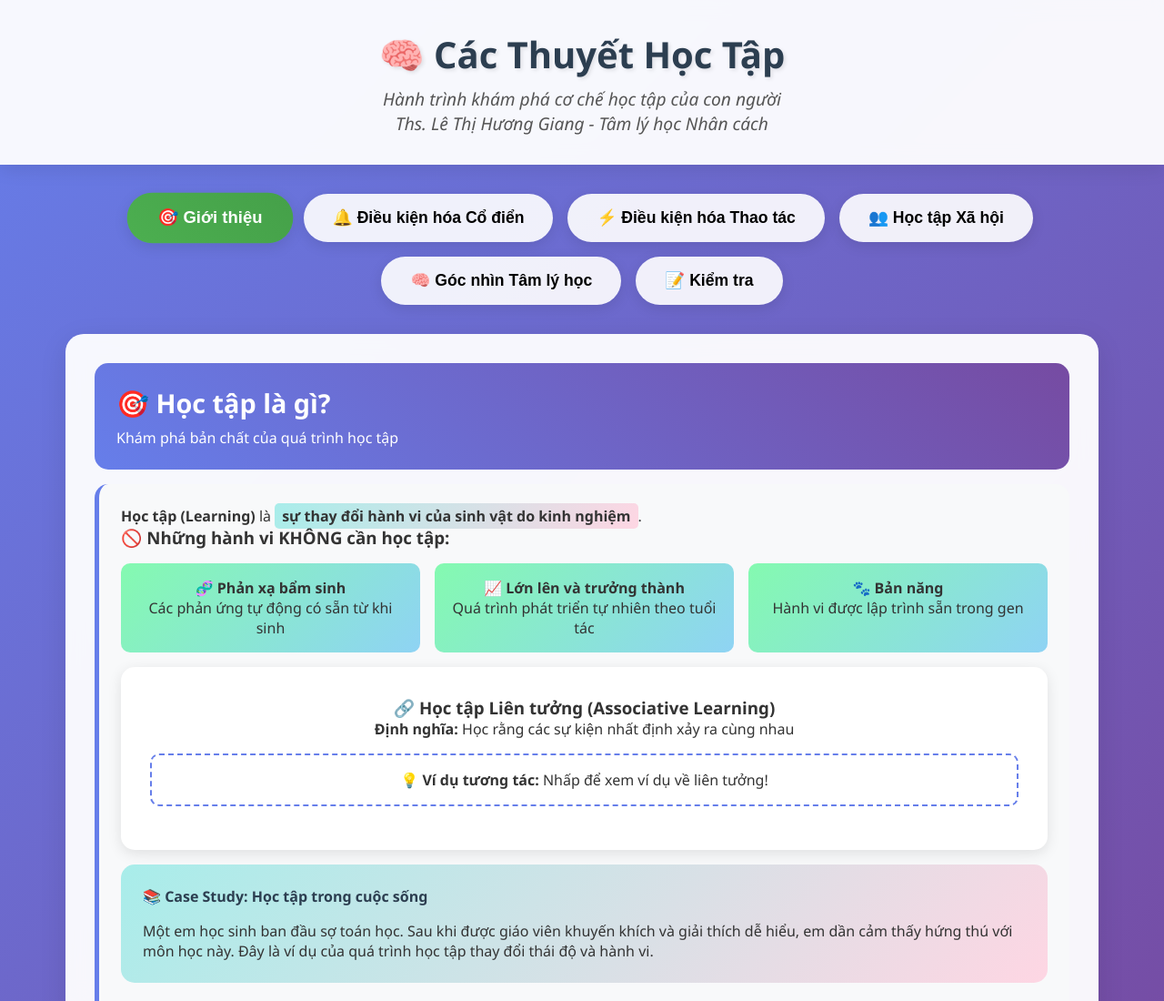
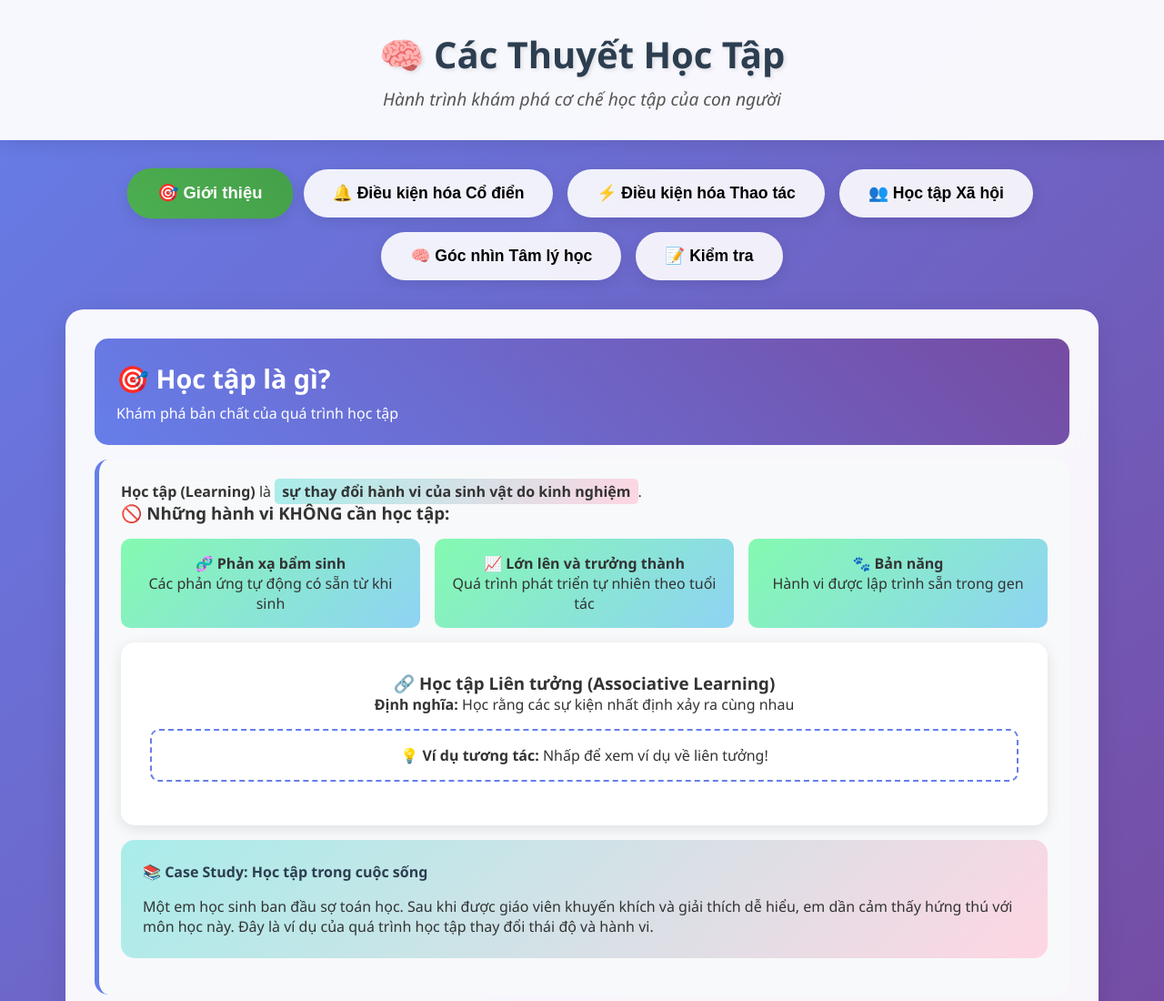
Before and after one commit to zoom2408/TLH_NhanCach, a website: page 08_hoctap.html in a window 1280 px wide. Shown: the top 1100 px of the page at 91% size. Drawn offline with Linux system fonts and the light colour scheme.

Commit message:
update content

```diff
--- a/08_hoctap.html
+++ b/08_hoctap.html
@@ -294,7 +294,6 @@
     <div class="header">
         <h1>🧠 Các Thuyết Học Tập</h1>
         <p>Hành trình khám phá cơ chế học tập của con người</p>
-        <p><em>Ths. Lê Thị Hương Giang - Tâm lý học Nhân cách</em></p>
     </div>
 
     <div class="container">
```
